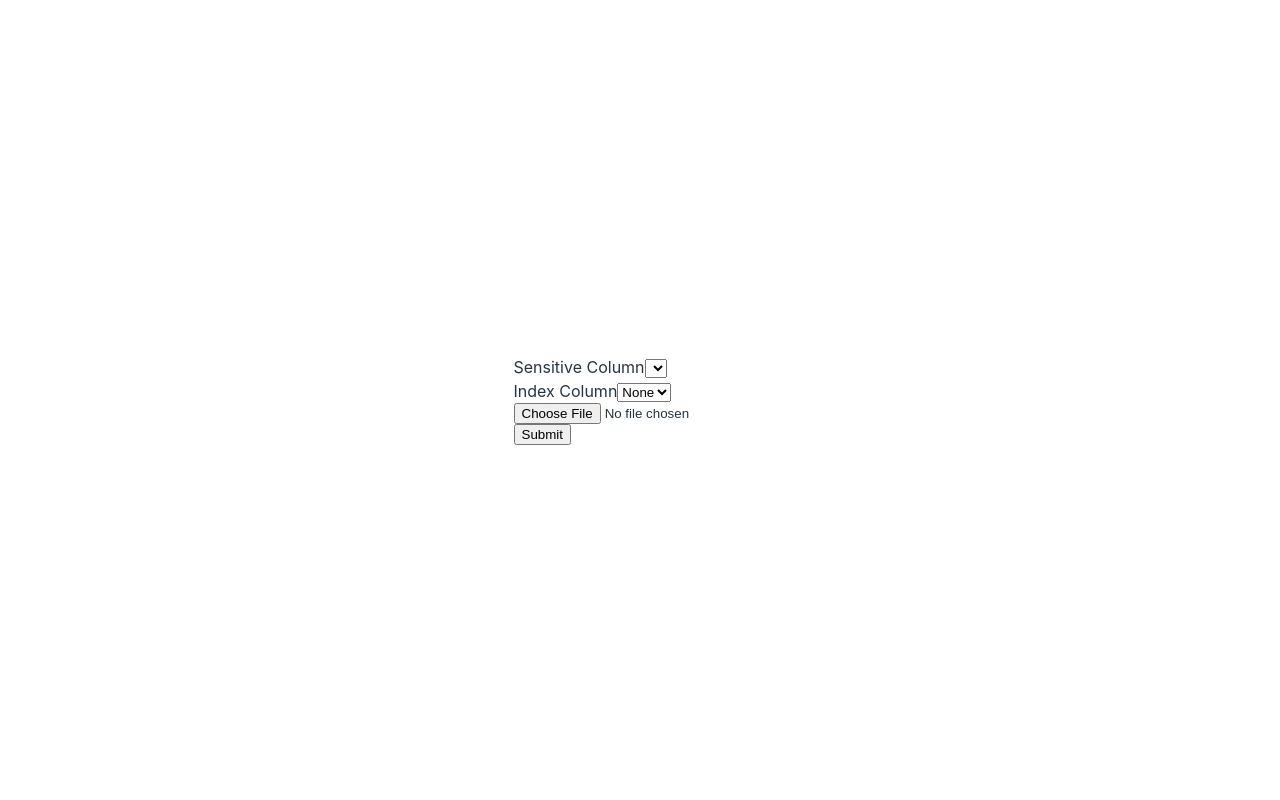
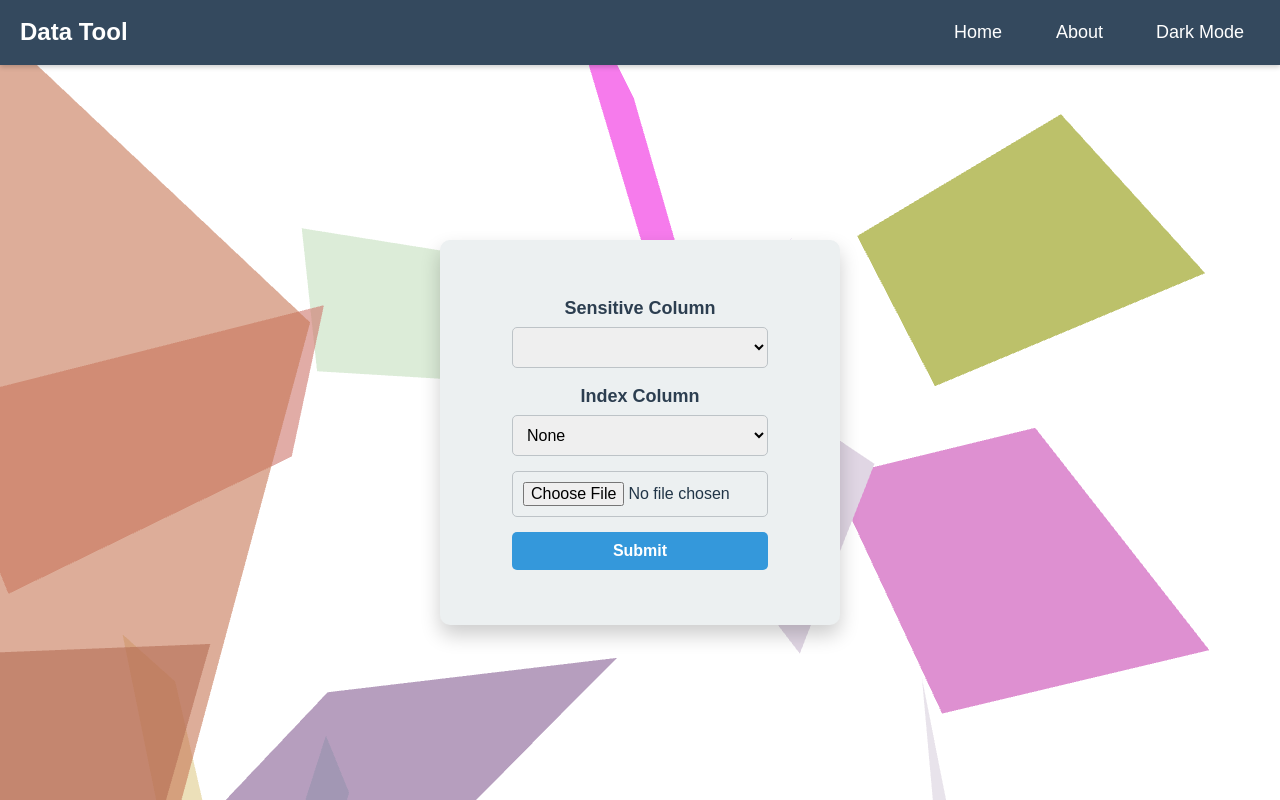
Before and after one commit to boxabll/cs312project, a React (Vite) app in the folder client/: page / in a window 1280 px wide. Built offline with nearby package versions, Linux system fonts and the light colour scheme.

Commit message:
Update to Css, made it prettier

```diff
--- a/client/package.json
+++ b/client/package.json
@@ -10,9 +10,13 @@
     "preview": "vite preview"
   },
   "dependencies": {
+    "@react-three/drei": "^9.105.6",
+    "@react-three/fiber": "^8.16.6",
     "papaparse": "^5.4.1",
     "react": "^18.2.0",
-    "react-dom": "^18.2.0"
+    "react-dom": "^18.2.0",
+    "styled-components": "^6.1.11",
+    "three": "^0.164.1"
   },
   "devDependencies": {
     "@types/react": "^18.2.66",
--- a/client/src/App.css
+++ b/client/src/App.css
@@ -1,12 +1,181 @@
-#root {
+/* #root {
   max-width: 1280px;
   margin: 0 auto;
   padding: 2rem;
   text-align: center;
-}
+} */
 
 .tool-form {
   display: flex;
   flex-direction: column;
   align-items: baseline;
 }
+
+/* CSS Reset */
+* {
+  margin: 0;
+  padding: 0;
+  box-sizing: border-box;
+}
+
+html, body, #root {
+  height: 100%;
+  width: 100%;
+  font-family: Arial, sans-serif;
+  overflow: hidden;
+}
+
+body {
+  display: flex;
+  flex-direction: column;
+}
+
+.navbar {
+  width: 100%;
+  background-color: #34495e;
+  padding: 10px 20px;
+  display: flex;
+  justify-content: space-between;
+  align-items: center;
+  color: white;
+  box-shadow: 0 2px 5px rgba(0, 0, 0, 0.2);
+  position: relative;
+  z-index: 1;
+}
+
+.nav-title {
+  margin: 0;
+  font-size: 24px;
+}
+
+.nav-links {
+  display: flex;
+  gap: 20px;
+}
+
+.nav-link, .toggle-button {
+  color: white;
+  text-decoration: none;
+  font-size: 18px;
+  padding: 8px 16px;
+  border: 1px solid transparent;
+  border-radius: 4px;
+  transition: background-color 0.3s, border-color 0.3s;
+}
+
+.nav-link:hover, .toggle-button:hover {
+  background-color: #2c3e50;
+  border-color: white;
+}
+
+.toggle-button {
+  background: none;
+  border: none;
+  cursor: pointer;
+}
+
+button.nav-link {
+  background: none;
+  border: none;
+  cursor: pointer;
+}
+
+button.nav-link:hover {
+  background-color: #2c3e50;
+  border-color: white;
+}
+
+.app-container {
+  display: flex;
+  flex-direction: column;
+  height: 100%;
+  width: 100%;
+  position: relative;
+}
+
+.form-container {
+  display: flex;
+  justify-content: center;
+  align-items: center;
+  flex-grow: 1;
+  height: calc(100% - 50px); /* Adjusting for the navbar height */
+  position: relative;
+  z-index: 1;
+}
+
+.form {
+  background-color: #ecf0f1;
+  padding: 40px;
+  border-radius: 10px;
+  box-shadow: 0 10px 20px rgba(0, 0, 0, 0.2);
+  text-align: center;
+  max-width: 400px;
+  width: 100%;
+}
+
+.label {
+  display: block;
+  margin: 15px 0 5px;
+  font-size: 18px;
+  font-weight: bold;
+  color: #2c3e50; /* Darker text color for better visibility */
+}
+
+.select {
+  display: block;
+  margin: 5px auto 15px;
+  padding: 10px;
+  width: 80%;
+  border-radius: 5px;
+  border: 1px solid #bdc3c7;
+  font-size: 16px;
+}
+
+.file-input {
+  display: block;
+  margin: 15px auto;
+  padding: 10px;
+  width: 80%;
+  border-radius: 5px;
+  border: 1px solid #bdc3c7;
+  font-size: 16px;
+}
+
+.submit-button {
+  display: block;
+  margin: 15px auto;
+  padding: 10px;
+  width: 80%;
+  border-radius: 5px;
+  background-color: #3498db;
+  color: white;
+  border: none;
+  cursor: pointer;
+  font-size: 16px;
+  font-weight: bold;
+}
+
+.submit-button:hover {
+  background-color: #2980b9;
+}
+
+.app-container.dark {
+  background: #2c3e50;
+}
+
+.app-container.dark .navbar {
+  background-color: #2c3e50;
+}
+
+.app-container.dark .form {
+  background-color: #34495e;
+}
+
+.app-container.dark .label {
+  color: #ecf0f1;
+}
+
+.app-container.dark .nav-link,
+.app-container.dark .toggle-button {
+  color: #ecf0f1;
+}
--- a/client/src/App.jsx
+++ b/client/src/App.jsx
@@ -1,9 +1,7 @@
-import { useState } from 'react'
-import reactLogo from './assets/react.svg'
-import viteLogo from '/vite.svg'
-import './App.css'
-
-import Papa from 'papaparse'
+import { useState } from 'react';
+import Papa from 'papaparse';
+import './App.css';
+import PlanesBackground from './components/PlanesBackground';
 
 // api endpoint: https://l22jerki3k.execute-api.us-east-2.amazonaws.com/prod/evaluate
 // pass csv data encoded in body of request
@@ -11,63 +9,88 @@ import Papa from 'papaparse'
 // /evaluate?sensitive_column=<column_name>&index_column=<optional_index_col_name>
 
 function App() {
+  const [columnOptions, setColumnOptions] = useState([]);
+  const [sensitiveColumn, setSensitiveColumn] = useState('');
+  const [file, setFile] = useState([]);
+  const [indexColumn, setIndexColumn] = useState('');
+  const [darkMode, setDarkMode] = useState(false);
 
-  const [columnOptions, setColumnOptions] = useState([]);
-  const [sensitiveColumn, setSensitiveColumn] = useState("");
-  const [file, setFile] = useState([]);
-  const [indexColumn, setIndexColumn] = useState("");
-
-  const handleSubmit = () => {
-    console.log("Submit form!")
-  }
+  const handleSubmit = (e) => {
+    e.preventDefault();
+    console.log('Submit form!');
+    // Add form submission logic here
+  };
 
   const handleUpload = () => {
-    console.log("File uploaded!")
-    const selectedFile = document.getElementById("datafile").files[0];
-    setFile(selectedFile)
+    console.log('File uploaded!');
+    const selectedFile = document.getElementById('datafile').files[0];
+    setFile(selectedFile);
 
     Papa.parse(selectedFile, {
-      complete: function(results) {
-        setColumnOptions(results.data[0])
-      }
+      complete: function (results) {
+        setColumnOptions(results.data[0]);
+      },
     });
-
-    // encode file
-    // updates column Options
-  }
+  };
 
   const handleSensitiveColumnSelect = (event) => {
-    setSensitiveColumn(event.target.value)
-    console.log("Sensitive column updated!")
-  }
-
+    setSensitiveColumn(event.target.value);
+    console.log('Sensitive column updated!');
+  };
 
   const handleIndexColumnSelect = (event) => {
-    setIndexColumn(event.target.value)
-    console.log("Index column updated!")
-  }
+    setIndexColumn(event.target.value);
+    console.log('Index column updated!');
+  };
+
+  const toggleDarkMode = () => {
+    setDarkMode(!darkMode);
+  };
 
   return (
-    <div>
-      <form className="tool-form" onSubmit={handleSubmit}>
-        <label>
+    <div className={`app-container ${darkMode ? 'dark' : ''}`}>
+      <PlanesBackground darkMode={darkMode} />
+      <nav className="navbar">
+        <h1 className="nav-title">Data Tool</h1>
+        <div className="nav-links">
+          <a className="nav-link" href="#home">Home</a>
+          <a className="nav-link" href="#about">About</a>
+          <button className="nav-link toggle-button" onClick={toggleDarkMode}>
+            {darkMode ? 'Light Mode' : 'Dark Mode'}
+          </button>
+        </div>
+      </nav>
+      <div className="form-container">
+        <form className="form" onSubmit={handleSubmit}>
+          <label className="label">
             Sensitive Column
-          <select value={sensitiveColumn} onChange={handleSensitiveColumnSelect}>
-            {columnOptions.map(option => <option value={option}>{option}</option>)}
+            <select className="select" value={sensitiveColumn} onChange={handleSensitiveColumnSelect}>
+              {columnOptions.map((option) => (
+                <option key={option} value={option}>
+                  {option}
+                </option>
+              ))}
             </select>
           </label>
-        <label>
+          <label className="label">
             Index Column
-          <select value={indexColumn} onChange={handleIndexColumnSelect}>
-            {columnOptions.filter(option => option != sensitiveColumn).map(option => <option value={option}>{option}</option>)}
+            <select className="select" value={indexColumn} onChange={handleIndexColumnSelect}>
+              {columnOptions
+                .filter((option) => option !== sensitiveColumn)
+                .map((option) => (
+                  <option key={option} value={option}>
+                    {option}
+                  </option>
+                ))}
               <option value="">None</option>
             </select>
           </label>
-        <input id="datafile" type="file" onChange={handleUpload} />
-        <input type="submit" value="Submit" />
+          <input className="file-input" id="datafile" type="file" onChange={handleUpload} />
+          <input className="submit-button" type="submit" value="Submit" />
         </form>
       </div>
-  )
+    </div>
+  );
 }
 
-export default App
+export default App;
--- /dev/null
+++ b/client/src/components/PlanesBackground.jsx
@@ -0,0 +1,56 @@
+import React, { useRef, useMemo } from 'react';
+import { Canvas, useFrame } from '@react-three/fiber';
+import * as THREE from 'three';
+
+const Plane = ({ position, rotation, color }) => {
+  const meshRef = useRef();
+
+  useFrame(() => {
+    meshRef.current.rotation.x += 0.01;
+    meshRef.current.rotation.y += 0.01;
+  });
+
+  return (
+    <mesh ref={meshRef} position={position} rotation={rotation}>
+      <planeGeometry args={[5, 5]} />
+      <meshBasicMaterial color={color} side={THREE.DoubleSide} transparent opacity={0.6} />
+    </mesh>
+  );
+};
+
+const PlanesBackground = ({ darkMode }) => {
+  const planes = useMemo(() => {
+    const planesArray = [];
+    for (let i = 0; i < 20; i++) {
+      planesArray.push({
+        position: [
+          THREE.MathUtils.randFloatSpread(20),
+          THREE.MathUtils.randFloatSpread(20),
+          THREE.MathUtils.randFloatSpread(20),
+        ],
+        rotation: [
+          THREE.MathUtils.randFloatSpread(Math.PI),
+          THREE.MathUtils.randFloatSpread(Math.PI),
+          THREE.MathUtils.randFloatSpread(Math.PI),
+        ],
+        color: new THREE.Color(Math.random(), Math.random(), Math.random()),
+      });
+    }
+    return planesArray;
+  }, []);
+
+  return (
+    <Canvas
+      style={{ position: 'absolute', top: 0, left: 0, width: '100%', height: '100%', zIndex: -1 }}
+      onCreated={({ gl }) => {
+        gl.setClearColor(darkMode ? 'black' : 'white');
+      }}
+    >
+      {planes.map((plane, index) => (
+        <Plane key={index} position={plane.position} rotation={plane.rotation} color={plane.color} />
+      ))}
+    </Canvas>
+  );
+};
+
+export default PlanesBackground;
```
Also changed, not shown: 1 other file (tests, documents, lock files or other folders). Lines whose indentation alone changed are shown as unchanged.
